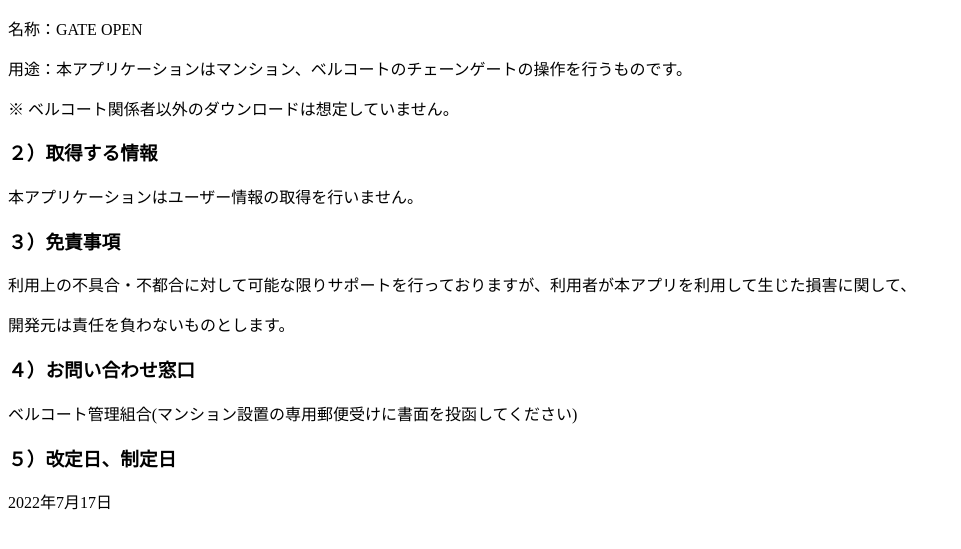
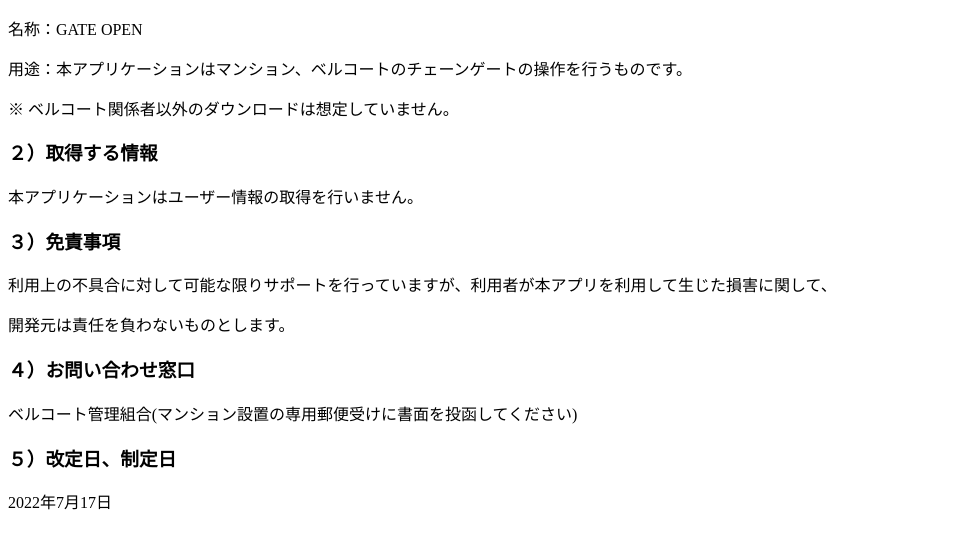
Before and after one commit to kawatech/GateOpen, a plain HTML site: page index.html in a window 1280 px wide. Shown: the part 105-654 px from the top of the page, without its empty margins (0-961 px from the left). Drawn offline with Linux system fonts and the light colour scheme.

Commit message:
Update index.html

```diff
--- a/index.html
+++ b/index.html
@@ -14,7 +14,7 @@
 <p>本アプリケーションはユーザー情報の取得を行いません。</p>
 
 <h3>３）免責事項</h3>
-<p>利用上の不具合・不都合に対して可能な限りサポートを行っておりますが、利用者が本アプリを利用して生じた損害に関して、</p>
+<p>利用上の不具合に対して可能な限りサポートを行っていますが、利用者が本アプリを利用して生じた損害に関して、</p>
 <p>開発元は責任を負わないものとします。</p>
 
 <h3>４）お問い合わせ窓口</h3>
```
